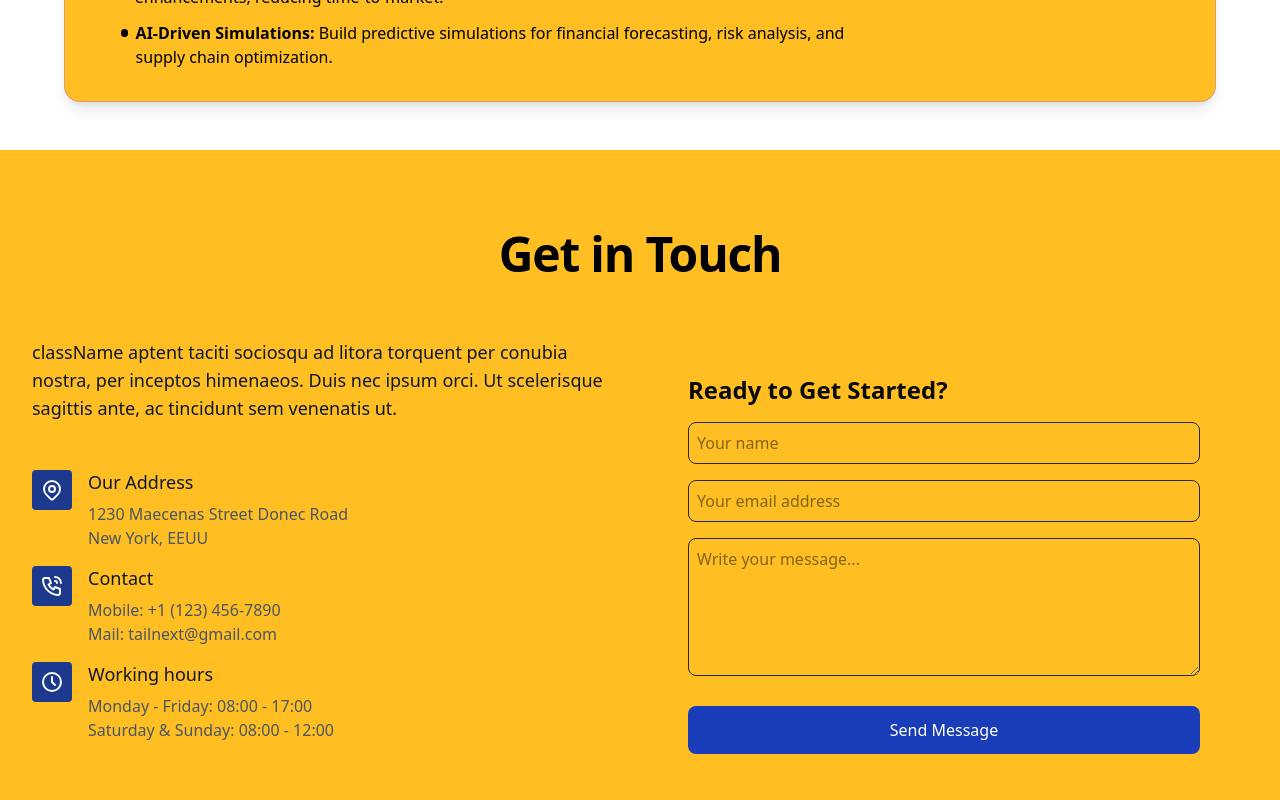
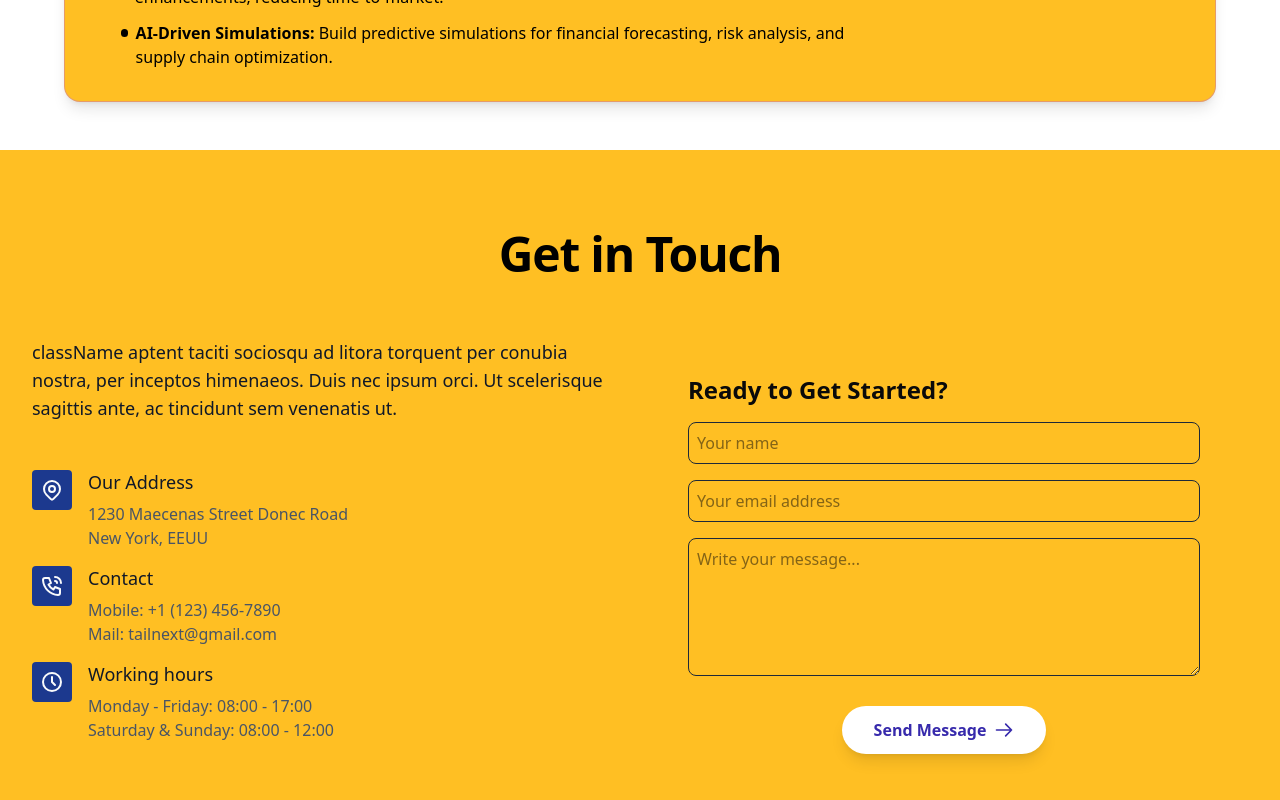
Before and after one commit to remote-cto/aiofy, a Next.js app: page / in a window 1280 px wide. Shown: the part 4662-5462 px from the top of the page. Built offline with nearby package versions, Linux system fonts and the light colour scheme.

Commit message:
ui updated

```diff
--- a/app/components/ContactForm.tsx
+++ b/app/components/ContactForm.tsx
@@ -161,9 +161,23 @@ const ContactForm: React.FC = () => {
                 <div className="text-center">
                   <button
                     type="submit"
-                    className="w-full bg-blue-800 text-white px-6 py-3 font-xl rounded-md sm:mb-0"
+                    className="px-8 py-3 bg-white text-indigo-800 font-bold rounded-full shadow-lg hover:shadow-xl transition-all duration-300 transform hover:-translate-y-1 flex mx-auto items-center"
                   >
                     Send Message
+                    <svg
+                      className="w-5 h-5 ml-2"
+                      fill="none"
+                      stroke="currentColor"
+                      viewBox="0 0 24 24"
+                      xmlns="http://www.w3.org/2000/svg"
+                    >
+                      <path
+                        strokeLinecap="round"
+                        strokeLinejoin="round"
+                        strokeWidth={2}
+                        d="M14 5l7 7m0 0l-7 7m7-7H3"
+                      />
+                    </svg>
                   </button>
                 </div>
               </form>
--- a/app/components/WhatWeOffer.tsx
+++ b/app/components/WhatWeOffer.tsx
@@ -63,9 +63,9 @@ const Service: React.FC<ServiceProps> = ({
             >
               <path
                 stroke="currentColor"
-                stroke-linecap="round"
-                stroke-linejoin="round"
-                stroke-width="2"
+                strokeLinecap="round"
+                strokeLinejoin="round"
+                strokeWidth="2"
                 d="M1 5h12m0 0L9 1m4 4L9 9"
               />
             </svg>
--- a/app/layout.tsx
+++ b/app/layout.tsx
@@ -1,6 +1,7 @@
 import type { Metadata } from "next";
 import { Geist, Geist_Mono } from "next/font/google";
 import "./globals.css";
+
 
 const geistSans = Geist({
   variable: "--font-geist-sans",
@@ -27,6 +28,7 @@ export default function RootLayout({
       <body
         className={`${geistSans.variable} ${geistMono.variable} antialiased`}
       >
+
         {children}
       </body>
     </html>
--- a/package.json
+++ b/package.json
@@ -11,6 +11,7 @@
   "dependencies": {
     "class-variance-authority": "^0.7.1",
     "clsx": "^2.1.1",
+    "framer-motion": "^12.4.10",
     "lucide-react": "^0.479.0",
     "next": "15.2.1",
     "react": "^19.0.0",
```
Also changed, not shown: app/components/Navbar.tsx (line endings or trailing spaces), 1 other file (tests, documents, lock files or other folders).
